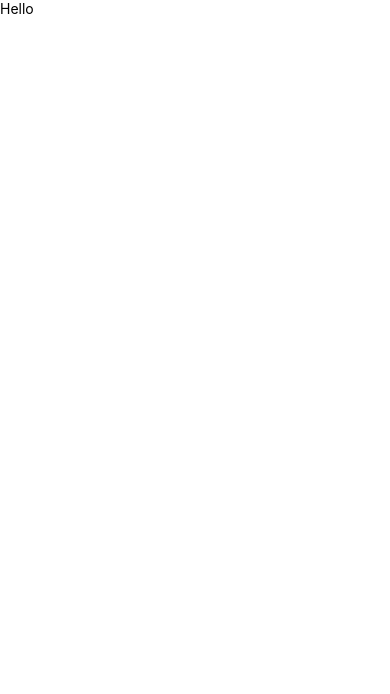
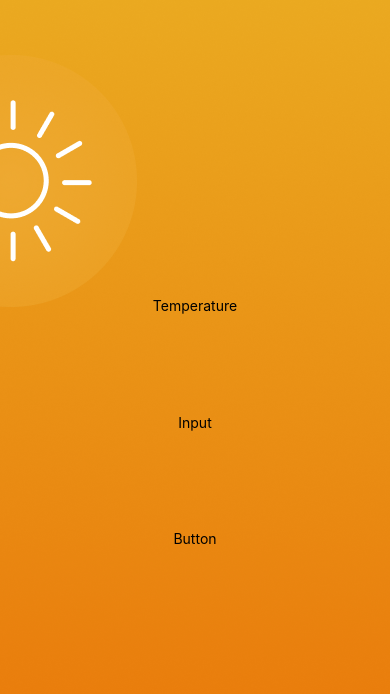
Before and after one commit to erickbmelo/react-native-temperature-converter, a React Native app: screen / in a window 390 px wide. Shown: the top 694 px of the page. Built offline with nearby package versions, Linux system fonts and the light colour scheme.

Commit message:
workspace flexbox, background image

```diff
--- a/App.js
+++ b/App.js
@@ -1,19 +1,35 @@
 import { StatusBar } from 'expo-status-bar';
-import { StyleSheet, Text, View } from 'react-native';
+import { StyleSheet, Text, View, ImageBackground } from 'react-native';
 import { SafeAreaProvider, SafeAreaView } from 'react-native-safe-area-context';
+import hotBackground from './assets/hot.png';
 
 export default function App() {
   return (
-    <SafeAreaProvider>
-      <SafeAreaView style={s.root}>
-        <Text>Hello</Text>
-      </SafeAreaView>
-    </SafeAreaProvider>
+    <ImageBackground style={s.backgroundImg} source={hotBackground}>
+      <SafeAreaProvider>
+        <SafeAreaView style={s.root}>
+          <View style={s.workspace}>
+            <Text>Temperature</Text>
+            <Text>Input</Text>
+            <Text>Button</Text>
+          </View>
+        </SafeAreaView>
+      </SafeAreaProvider>
+    </ImageBackground>
   );
 }
 
 const s = StyleSheet.create({
   root: {
     flex: 1,
+    justifyContent: "center"
+  },
+  workspace: {
+    height: 450,
+    justifyContent: "space-evenly",
+    alignItems: "center"
+  },
+  backgroundImg: {
+    height: "100%",
   }
 });
```
Also changed, not shown: assets/cold.png (added), assets/hot.png (added).
